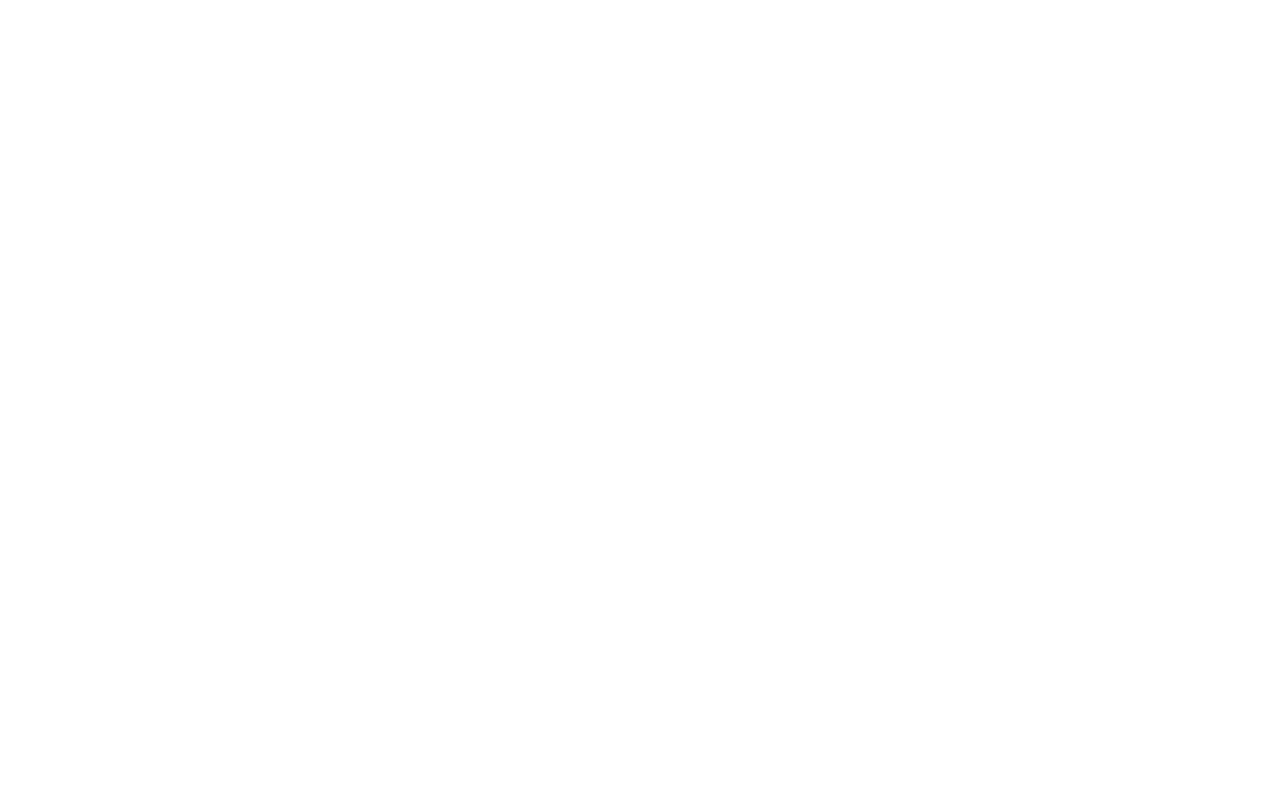
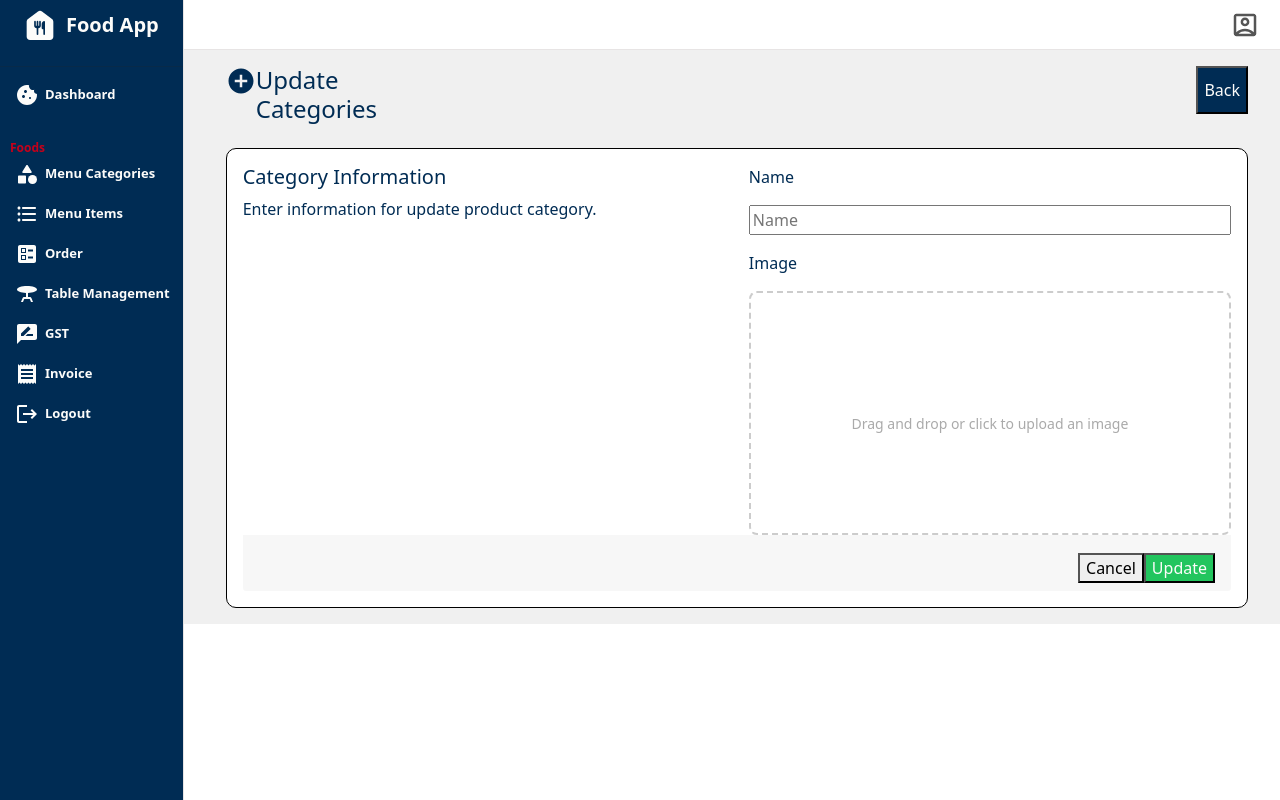
Before and after one commit to sanachauhan123/restaurant_frontend, a React (Create React App) app: page /restaurant/admin/cat_update in a window 1280 px wide. Before the commit this address had no page. Built offline with nearby package versions, Linux system fonts and the light colour scheme; no server answers; sample sign-in values are in the browser's storage.

Commit message:
update all

```diff
--- a/package.json
+++ b/package.json
@@ -2,6 +2,7 @@
   "name": "client",
   "version": "0.1.0",
   "private": true,
+  "homepage": "/restaurant",
   "dependencies": {
     "@fortawesome/fontawesome-svg-core": "^6.4.2",
     "@fortawesome/free-solid-svg-icons": "^6.4.2",
--- a/src/App.js
+++ b/src/App.js
@@ -31,7 +31,7 @@
     return (
       <>
       {/*<BrowserRouter basename='/'>*/}
-      <Router>
+      <Router basename='/restaurant'>
       <Routes>
         {/* Public Routes */}
         <Route exact path="/" element={<Signup />} />
--- a/src/Cat_update.js
+++ b/src/Cat_update.js
@@ -89,7 +89,7 @@
     }
 
     try {
-        await axios.put(`http://localhost:5000/api/categories/${id}`, formData).then((res) => {
+        await axios.put(`https://resbackend-three.vercel.app/api/categories/${id}`, formData).then((res) => {
             console.log(res);
             navigate(`/admin/categories?page=${pageNumber}`, { replace: true });
         });
--- a/src/newcat.js
+++ b/src/newcat.js
@@ -48,7 +48,7 @@
        const formData = new FormData();
        formData.append('cat_name', formInputData.cat_name);
        formData.append('file', formInputData.file);
-       await axios.post('http://localhost:5000/api/categories/api/categories', formData)
+       await axios.post('https://resbackend-three.vercel.app/api/categories', formData)
        .then(res => {
         console.log(res)
         //setTableData(res)
```
Also changed, not shown: 1 other file (tests, documents, lock files or other folders).
